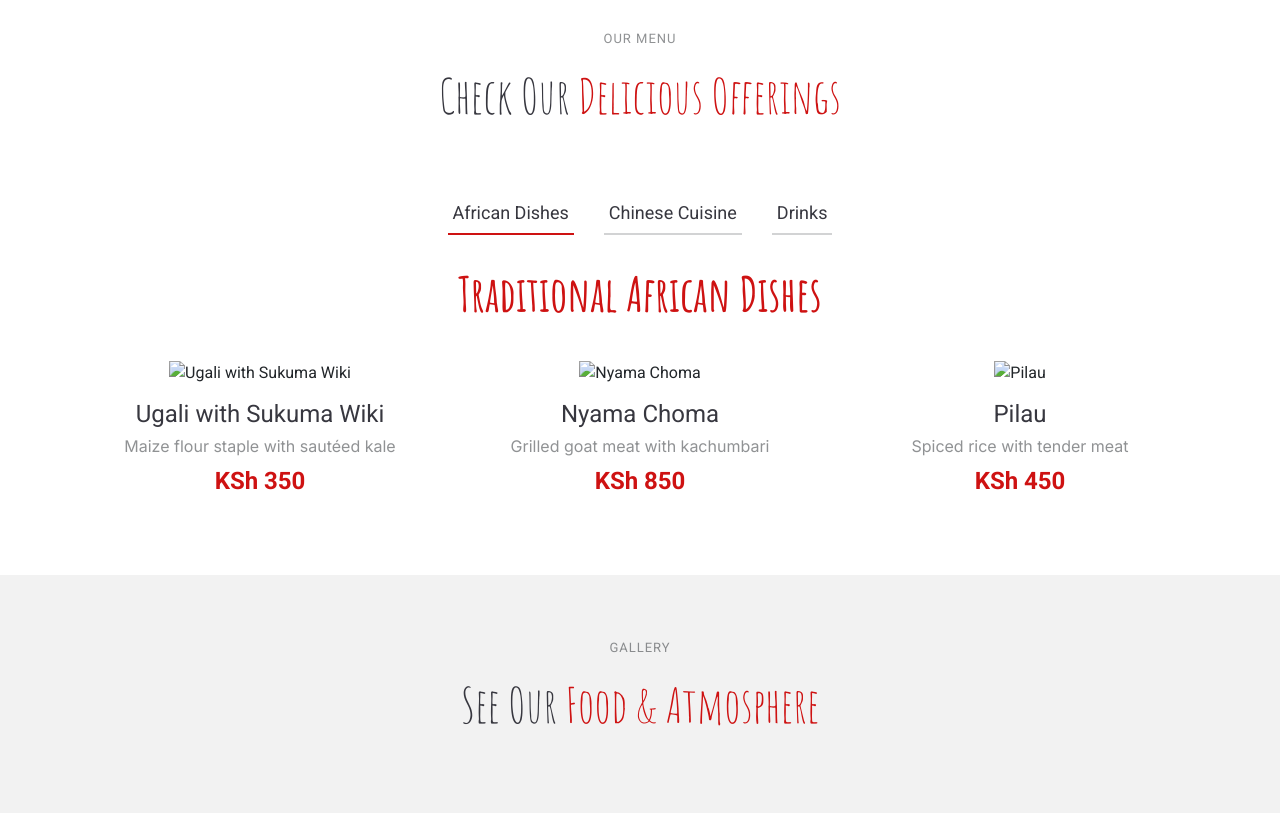
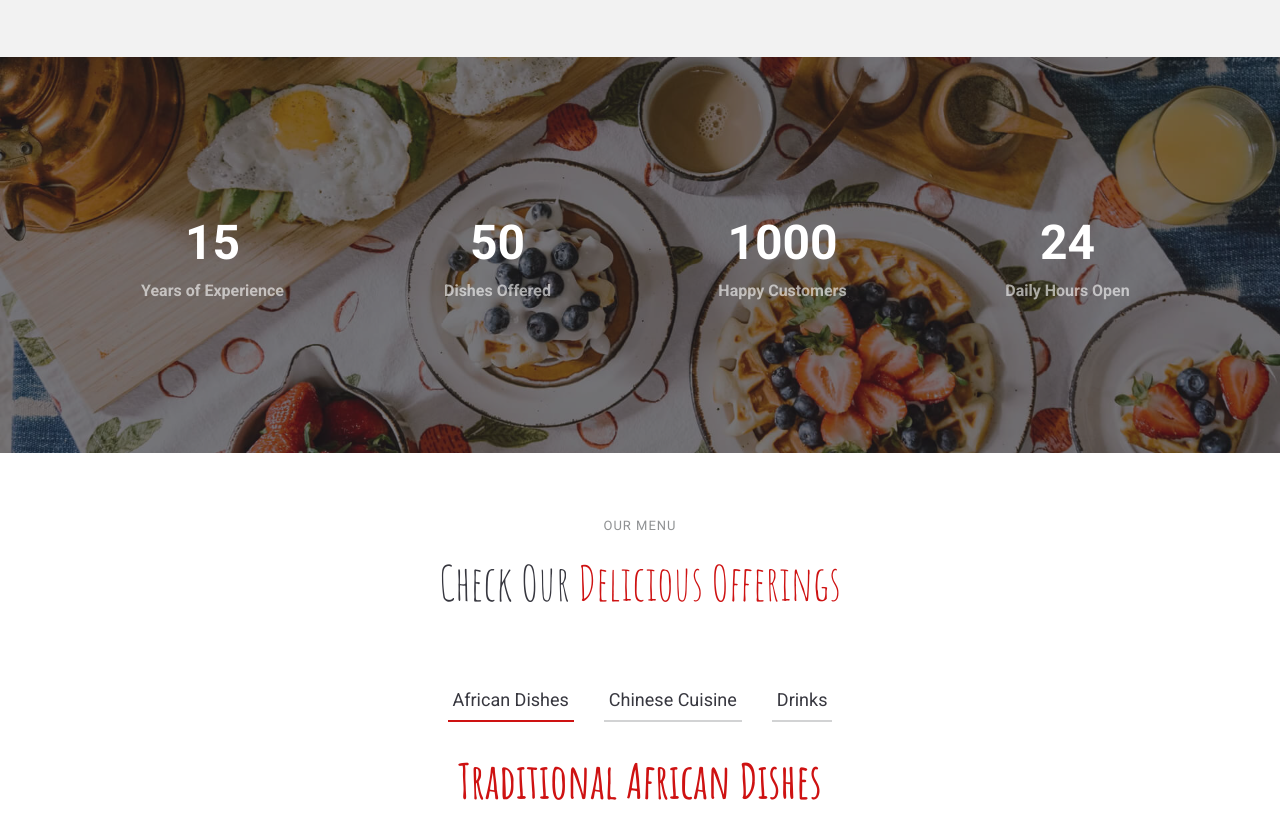
Before and after one commit to benardkibocha45/Jagesi-Food-court, a plain HTML site: page index.html in a window 1280 px wide. Shown: the part 1986-2799 px from the top of the page. Drawn offline with Linux system fonts and the light colour scheme.

Commit message:
final commit

```diff
--- a/index.html
+++ b/index.html
@@ -68,7 +68,7 @@
             </div>
           </div>
           <div class="col-lg-5 order-1 order-lg-2 hero-img" data-aos="zoom-out">
-            <img src="assets/img/hero-img.jpg" class="img-fluid animated" alt="Jagesi Food Court dishes">
+            <img src="assets/img/hero-img.png" class="img-fluid animated" alt="Jagesi Food Court dishes">
           </div>
         </div>
       </div>
@@ -138,7 +138,7 @@
 
               <div class="col-xl-4" data-aos="fade-up" data-aos-delay="300">
                 <div class="icon-box d-flex flex-column justify-content-center align-items-center">
-                  <i class="bi bi-noodles"></i>
+                  <i class="bi bi-basket"></i>
                   <h4>Chinese Specialties</h4>
                   <p>Classic Chinese dishes prepared with authentic techniques</p>
                 </div>
@@ -156,6 +156,39 @@
         </div>
       </div>
     </section><!-- /Why Us Section -->
+
+ <!-- Stats Section -->
+    <section id="stats" class="stats section dark-background">
+      <img src="assets/img/stats-bg.jpg" alt="Yejoka Gardens at night" data-aos="fade-in">
+      <div class="container position-relative" data-aos="fade-up" data-aos-delay="100">
+        <div class="row gy-4">
+          <div class="col-lg-3 col-md-6">
+            <div class="stats-item text-center w-100 h-100">
+              <span data-purecounter-start="0" data-purecounter-end="15" data-purecounter-duration="1" class="purecounter"></span>
+              <p>Years of Experience</p>
+            </div>
+          </div>
+          <div class="col-lg-3 col-md-6">
+            <div class="stats-item text-center w-100 h-100">
+              <span data-purecounter-start="0" data-purecounter-end="50" data-purecounter-duration="1" class="purecounter"></span>
+              <p>Dishes Offered</p>
+            </div>
+          </div>
+          <div class="col-lg-3 col-md-6">
+            <div class="stats-item text-center w-100 h-100">
+              <span data-purecounter-start="0" data-purecounter-end="1000" data-purecounter-duration="1" class="purecounter"></span>
+              <p>Happy Customers</p>
+            </div>
+          </div>
+          <div class="col-lg-3 col-md-6">
+            <div class="stats-item text-center w-100 h-100">
+              <span data-purecounter-start="0" data-purecounter-end="24" data-purecounter-duration="1" class="purecounter"></span>
+              <p>Daily Hours Open</p>
+            </div>
+          </div>
+        </div>
+      </div>
+    </section><!-- /Stats Section -->
 
     <!-- Menu Section -->
     <section id="menu" class="menu section">
@@ -190,19 +223,19 @@
             </div>
             <div class="row gy-5">
               <div class="col-lg-4 menu-item">
-                <img src="assets/img/menu/ugali-sukuma.jpg" class="menu-img img-fluid" alt="Ugali with Sukuma Wiki">
+                <img src="assets/img/menu/menu-item-6.png" class="menu-img img-fluid" alt="Ugali with Sukuma Wiki">
                 <h4>Ugali with Sukuma Wiki</h4>
                 <p class="ingredients">Maize flour staple with sautéed kale</p>
                 <p class="price">KSh 350</p>
               </div>
               <div class="col-lg-4 menu-item">
-                <img src="assets/img/menu/nyama-choma.jpg" class="menu-img img-fluid" alt="Nyama Choma">
+                <img src="assets/img/menu/menu-item-1.png" class="menu-img img-fluid" alt="Nyama Choma">
                 <h4>Nyama Choma</h4>
                 <p class="ingredients">Grilled goat meat with kachumbari</p>
                 <p class="price">KSh 850</p>
               </div>
               <div class="col-lg-4 menu-item">
-                <img src="assets/img/menu/pilau.jpg" class="menu-img img-fluid" alt="Pilau">
+                <img src="assets/img/menu/menu-item-2.png" class="menu-img img-fluid" alt="Pilau">
                 <h4>Pilau</h4>
                 <p class="ingredients">Spiced rice with tender meat</p>
                 <p class="price">KSh 450</p>
@@ -216,19 +249,19 @@
             </div>
             <div class="row gy-5">
               <div class="col-lg-4 menu-item">
-                <img src="assets/img/menu/fried-rice.jpg" class="menu-img img-fluid" alt="Fried Rice">
+                <img src="assets/img/menu/menu-item-3.png" class="menu-img img-fluid" alt="Fried Rice">
                 <h4>Fried Rice</h4>
                 <p class="ingredients">Vegetable or chicken fried rice</p>
                 <p class="price">KSh 500</p>
               </div>
               <div class="col-lg-4 menu-item">
-                <img src="assets/img/menu/sweet-sour.jpg" class="menu-img img-fluid" alt="Sweet and Sour Chicken">
+                <img src="assets/img/menu/menu-item-4.png" class="menu-img img-fluid" alt="Sweet and Sour Chicken">
                 <h4>Sweet and Sour Chicken</h4>
                 <p class="ingredients">Crispy chicken in tangy sauce</p>
                 <p class="price">KSh 750</p>
               </div>
               <div class="col-lg-4 menu-item">
-                <img src="assets/img/menu/chow-mein.jpg" class="menu-img img-fluid" alt="Chow Mein">
+                <img src="assets/img/menu/menu-item-1.png" class="menu-img img-fluid" alt="Chow Mein">
                 <h4>Chow Mein</h4>
                 <p class="ingredients">Stir-fried noodles with vegetables</p>
                 <p class="price">KSh 550</p>
@@ -242,19 +275,19 @@
             </div>
             <div class="row gy-5">
               <div class="col-lg-4 menu-item">
-                <img src="assets/img/menu/fresh-juice.jpg" class="menu-img img-fluid" alt="Fresh Juice">
+                <img src="assets/img/menu/menu-item-6.png" class="menu-img img-fluid" alt="Fresh Juice">
                 <h4>Fresh Juice</h4>
                 <p class="ingredients">Mango, pineapple, or passion</p>
                 <p class="price">KSh 200</p>
               </div>
               <div class="col-lg-4 menu-item">
-                <img src="assets/img/menu/soda.jpg" class="menu-img img-fluid" alt="Soft Drinks">
+                <img src="assets/img/menu/menu-item-5.png" class="menu-img img-fluid" alt="Soft Drinks">
                 <h4>Soft Drinks</h4>
                 <p class="ingredients">Various soda options</p>
                 <p class="price">KSh 150</p>
               </div>
               <div class="col-lg-4 menu-item">
-                <img src="assets/img/menu/tea.jpg" class="menu-img img-fluid" alt="Tea/Coffee">
+                <img src="assets/img/menu/menu-item-4.png" class="menu-img img-fluid" alt="Tea/Coffee">
                 <h4>Tea/Coffee</h4>
                 <p class="ingredients">Hot beverages</p>
                 <p class="price">KSh 100</p>
```
